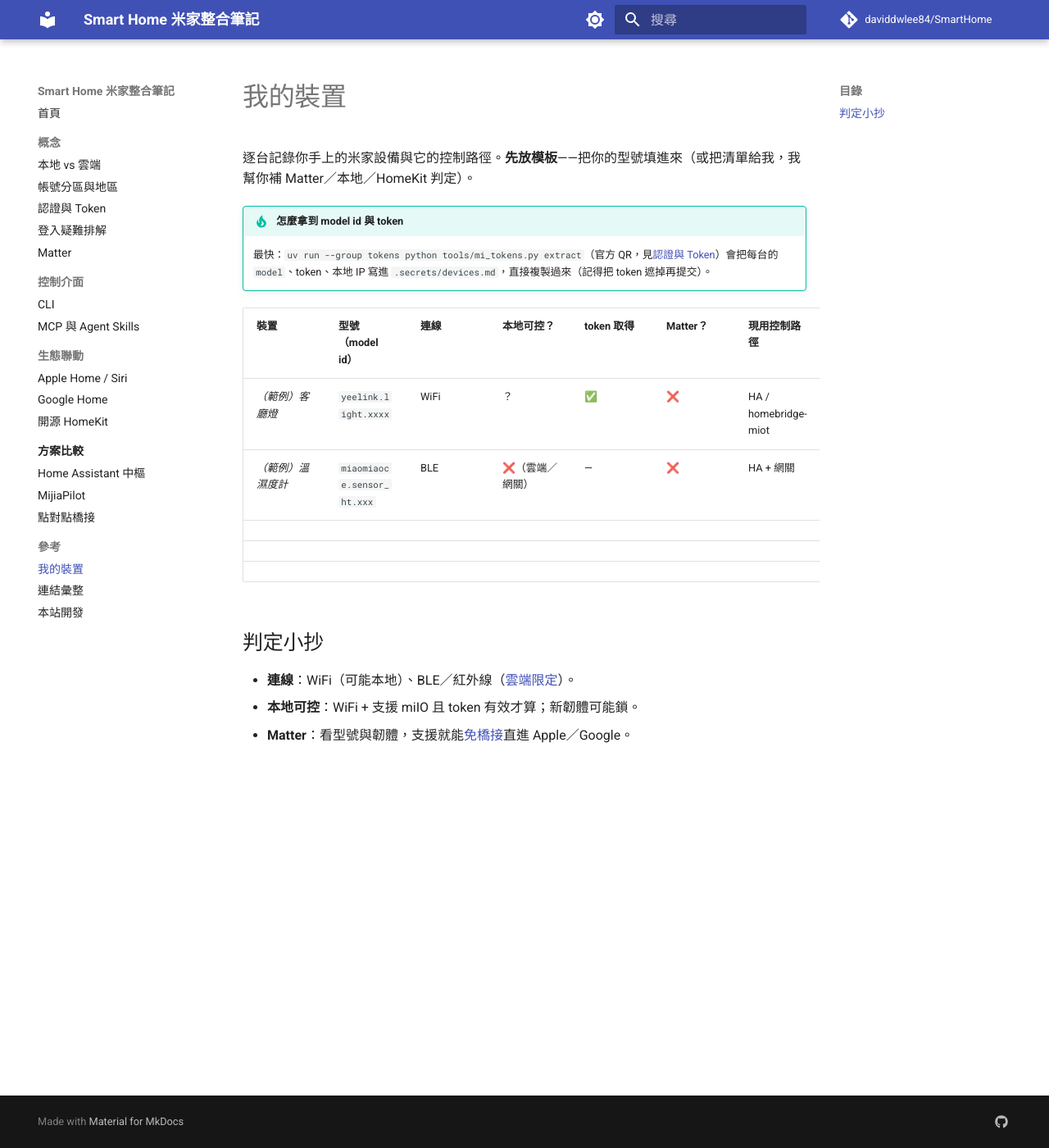
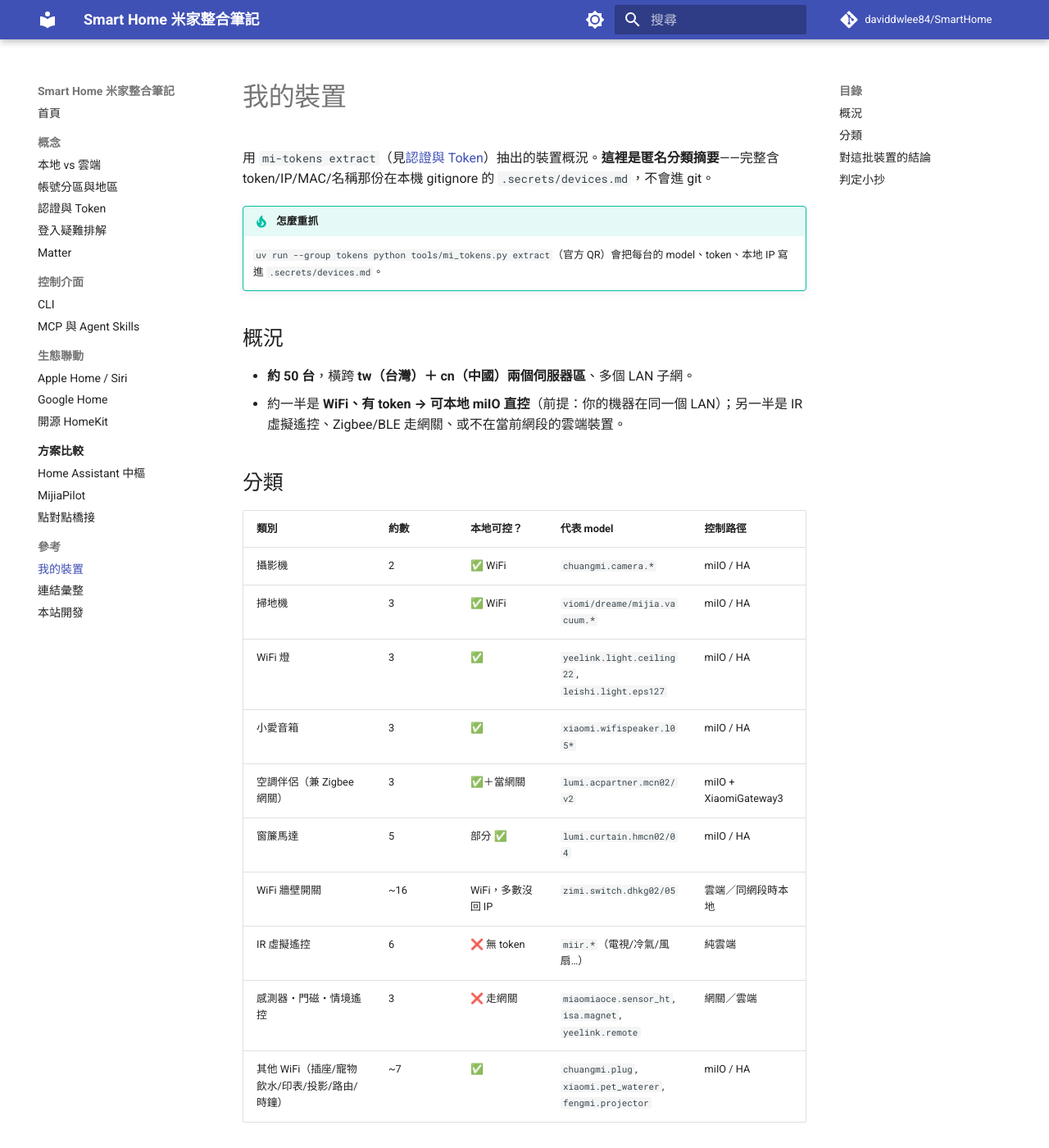
Before and after one commit to daviddwlee84/SmartHome, an MkDocs documentation site: the page built from docs/reference/devices.md, in a window 1280 px wide and 1400 px high. Shown: the whole window at 82% size. Built offline with MkDocs 1.6.1 and Material for MkDocs 9.7.7, drawn with Linux system fonts in a browser that asks for light colours; comment, search, counter and statistics services are not loaded; some of the changed text lies outside the part shown.

Commit message:
docs: fill devices reference with anonymized category summary
~50 devices across tw+cn servers, categorized by type/controllability. No names/IPs/MACs/tokens (those stay in the local gitignored .secrets/devices.md produced by mi-tokens).

Co-Authored-By: Claude Opus 4.8 (1M context) <noreply@anthropic.com>

```diff
--- a/docs/reference/devices.md
+++ b/docs/reference/devices.md
@@ -1,20 +1,39 @@
 # 我的裝置
 
-逐台記錄你手上的米家設備與它的控制路徑。**先放模板**——把你的型號填進來（或把清單給我，我幫你補 Matter／本地／HomeKit 判定）。
+用 `mi-tokens extract`（見[認證與 Token](../concepts/auth-token.md)）抽出的裝置概況。**這裡是匿名分類摘要**——完整含 token/IP/MAC/名稱那份在本機 gitignore 的 `.secrets/devices.md`，不會進 git。
 
-!!! tip "怎麼拿到 model id 與 token"
-    最快：`uv run --group tokens python tools/mi_tokens.py extract`（官方 QR，見[認證與 Token](../concepts/auth-token.md)）會把每台的 `model`、token、本地 IP 寫進 `.secrets/devices.md`，直接複製過來（記得把 token 遮掉再提交）。
+!!! tip "怎麼重抓"
+    `uv run --group tokens python tools/mi_tokens.py extract`（官方 QR）會把每台的 model、token、本地 IP 寫進 `.secrets/devices.md`。
 
-| 裝置 | 型號（model id） | 連線 | 本地可控？ | token 取得 | Matter？ | 現用控制路徑 |
-|---|---|---|---|---|---|---|
-| _（範例）客廳燈_ | `yeelink.light.xxxx` | WiFi | ？ | ✅ | ❌ | HA / homebridge-miot |
-| _（範例）溫濕度計_ | `miaomiaoce.sensor_ht.xxx` | BLE | ❌（雲端／網關） | — | ❌ | HA + 網關 |
-| | | | | | | |
-| | | | | | | |
-| | | | | | | |
+## 概況
+
+- **約 50 台**，橫跨 **tw（台灣）＋ cn（中國）兩個伺服器區**、多個 LAN 子網。
+- 約一半是 **WiFi、有 token → 可本地 miIO 直控**（前提：你的機器在同一個 LAN）；另一半是 IR 虛擬遙控、Zigbee/BLE 走網關、或不在當前網段的雲端裝置。
+
+## 分類
+
+| 類別 | 約數 | 本地可控？ | 代表 model | 控制路徑 |
+|---|---|---|---|---|
+| 攝影機 | 2 | ✅ WiFi | `chuangmi.camera.*` | miIO / HA |
+| 掃地機 | 3 | ✅ WiFi | `viomi/dreame/mijia.vacuum.*` | miIO / HA |
+| WiFi 燈 | 3 | ✅ | `yeelink.light.ceiling22`, `leishi.light.eps127` | miIO / HA |
+| 小愛音箱 | 3 | ✅ | `xiaomi.wifispeaker.l05*` | miIO / HA |
+| 空調伴侶（兼 Zigbee 網關） | 3 | ✅＋當網關 | `lumi.acpartner.mcn02/v2` | miIO + XiaomiGateway3 |
+| 窗簾馬達 | 5 | 部分 ✅ | `lumi.curtain.hmcn02/04` | miIO / HA |
+| WiFi 牆壁開關 | ~16 | WiFi，多數沒回 IP | `zimi.switch.dhkg02/05` | 雲端／同網段時本地 |
+| IR 虛擬遙控 | 6 | ❌ 無 token | `miir.*`（電視/冷氣/風扇…） | 純雲端 |
+| 感測器・門磁・情境遙控 | 3 | ❌ 走網關 | `miaomiaoce.sensor_ht`, `isa.magnet`, `yeelink.remote` | 網關／雲端 |
+| 其他 WiFi（插座/寵物飲水/印表/投影/路由/時鐘） | ~7 | ✅ | `chuangmi.plug`, `xiaomi.pet_waterer`, `fengmi.projector` | miIO / HA |
+
+## 對這批裝置的結論
+
+- **雙區＋多網段**：本地 miIO 只在同一 LAN 有效；你人在哪個網就只能本地控那個網，其餘走雲端。
+- **IR `miir.*` 沒有 token 是正常的**——它們是 IR blaster 上的虛擬遙控，只能雲端觸發。
+- **`lumi.acpartner.*` 兼 Zigbee 網關**——沒 IP 的感測器／門磁／部分開關掛在它底下，可用 [`XiaomiGateway3`](../solutions/home-assistant.md) 走本地。
+- **這種規模最適合 [Home Assistant 中樞](../solutions/index.md)**：`al-one/hass-xiaomi-miot`（涵蓋 tw）＋ `XiaomiGateway3`，把兩區正規化，再一次接 [MCP/Claude](../control/mcp.md)、[Siri](../ecosystem/apple-home.md)、[Google](../ecosystem/google-home.md)。
 
 ## 判定小抄
 
-- **連線**：WiFi（可能本地）、BLE／紅外線（[雲端限定](../concepts/local-vs-cloud.md)）。
-- **本地可控**：WiFi + 支援 miIO 且 token 有效才算；新韌體可能鎖。
+- **連線**：WiFi（有 token → 可能本地）、BLE／紅外線（[雲端限定](../concepts/local-vs-cloud.md)）。
+- **本地可控**：WiFi + 有 token + 你在同一 LAN；跨網段／公網 IP 的裝置本地碰不到。
 - **Matter**：看型號與韌體，支援就能[免橋接](../concepts/matter.md)直進 Apple／Google。
```
